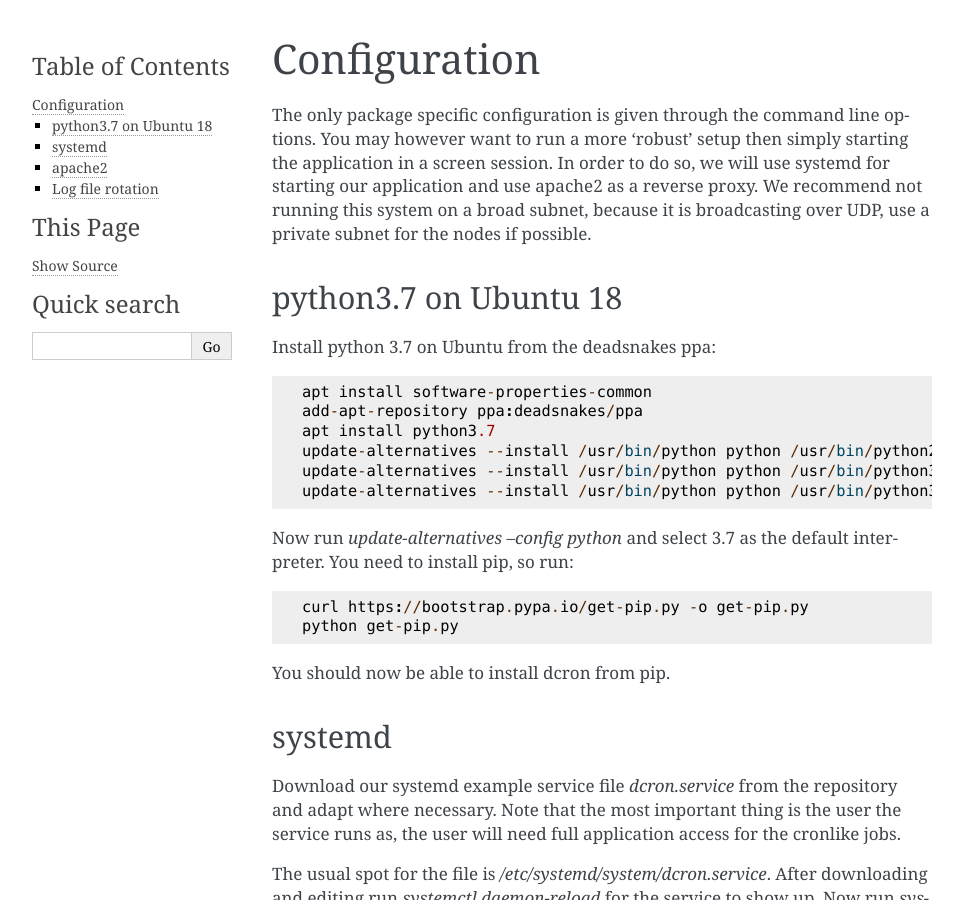
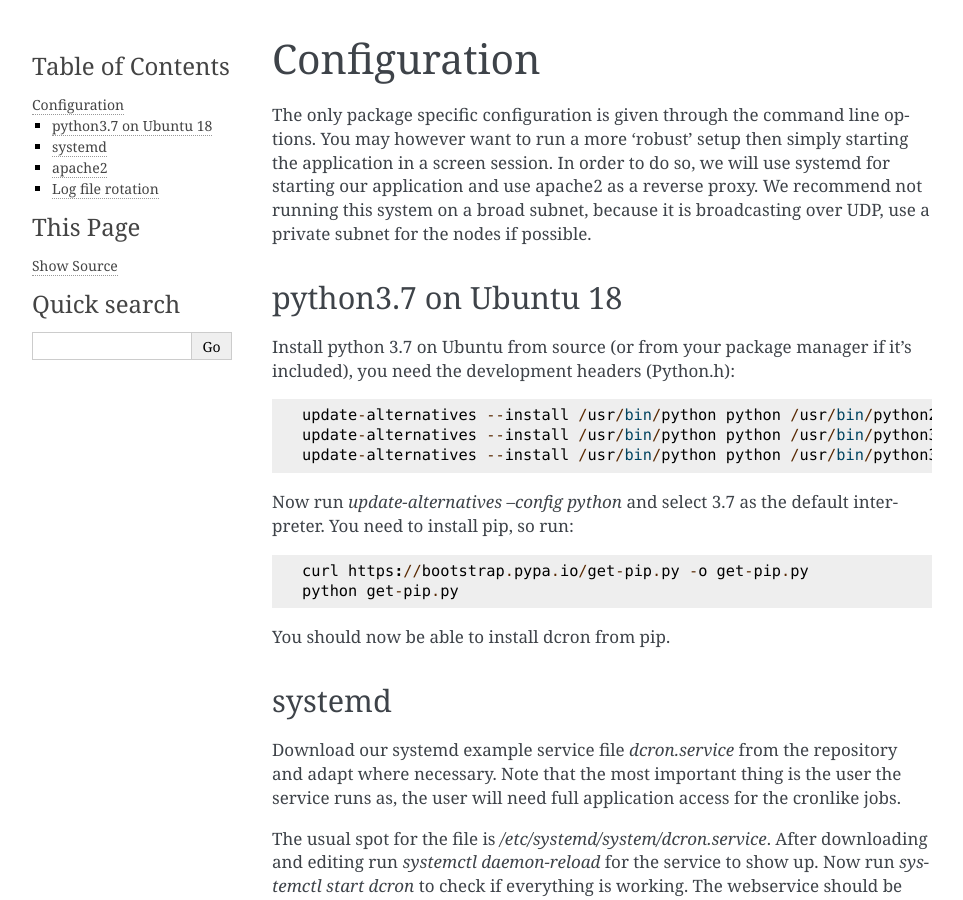
Before and after one commit to witlox/dcron, a Sphinx documentation site: the page built from docs/configuration.rst, in a window 1280 px wide and 900 px high. Shown: the whole window, without its empty margins (148-1111 px from the left). Built offline with Sphinx 7.4.7, drawn with Linux system fonts in a browser that asks for light colours.

Commit message:
updated documentation

```diff
--- a/docs/configuration.rst
+++ b/docs/configuration.rst
@@ -11,11 +11,8 @@
 
 python3.7 on Ubuntu 18
 ======================
-Install python 3.7 on Ubuntu from the deadsnakes ppa::
+Install python 3.7 on Ubuntu from source (or from your package manager if it's included), you need the development headers (Python.h)::
 
-    apt install software-properties-common
-    add-apt-repository ppa:deadsnakes/ppa
-    apt install python3.7
     update-alternatives --install /usr/bin/python python /usr/bin/python2.7 1
     update-alternatives --install /usr/bin/python python /usr/bin/python3.6 2
     update-alternatives --install /usr/bin/python python /usr/bin/python3.7 3
--- a/docs/index.rst
+++ b/docs/index.rst
@@ -14,7 +14,7 @@
 
 Installing the package
 ======================
-You need python 3.7 or higher to run this package. The package can be installed using ``pip install dcron``.
+You need python 3.7 including development libraries or higher to run this package. The package can be installed using ``pip install dcron``.
 
 Running the package
 ===================
```
